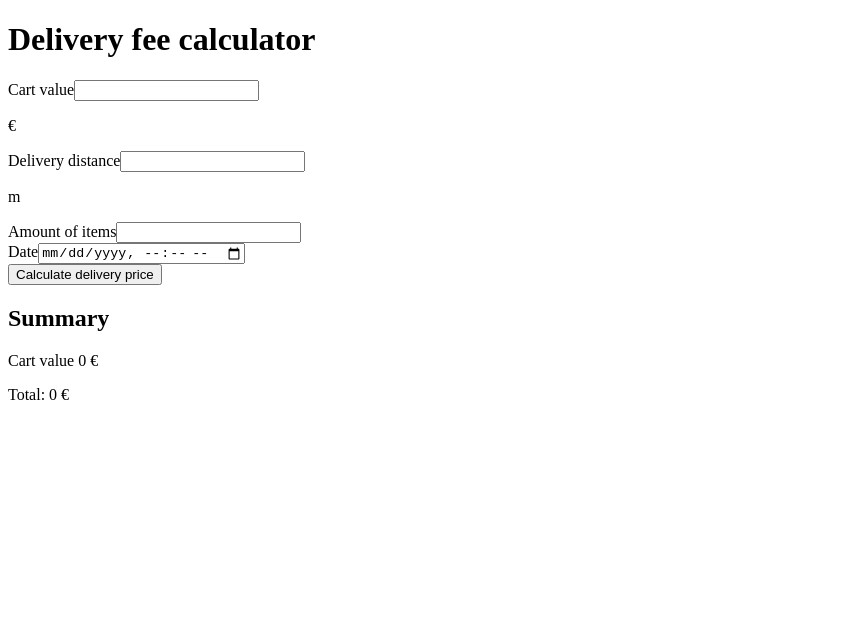
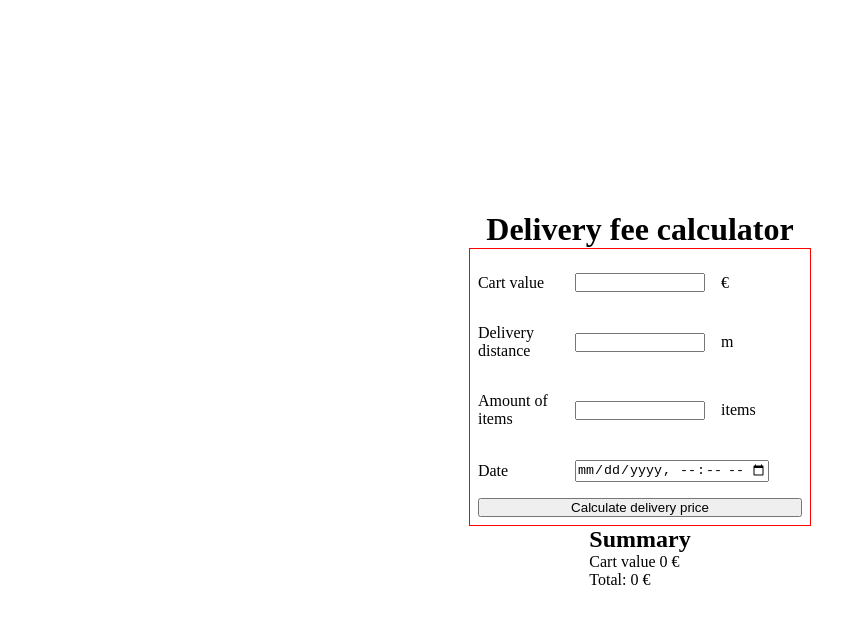
Before and after one commit to JerryUusis/delivery_fee_calculator, a React (Vite) app: page / in a window 1280 px wide. Shown: the top 624 px of the page, without its empty margins (0-866 px from the left). Built offline with nearby package versions, Linux system fonts and the light colour scheme.

Commit message:
Add initial styling and classNames

```diff
--- a/src/App.tsx
+++ b/src/App.tsx
@@ -154,7 +154,7 @@ function App() {
   }
 
   return (
-    <div>
+    <div className='main-container'>
       <h1>Delivery fee calculator</h1>
       <form onSubmit={(event) => calculateDeliveryTotal(
         event,
@@ -162,6 +162,7 @@ function App() {
         deliveryDistance,
         cartItems,
         rushHour)}>
+        <div className="input-fields-container">
           <NumberInput
             id='cart'
             labelText={"Cart value"}
@@ -183,12 +184,12 @@ function App() {
             labelText={"Amount of items"}
             handleNumberInput={handleNumberInput}
             stateType={setCartItems}
+            valueType='items'
             dataTestId='numberOfItems'
           />
-        <DateInput
-          handleDateAndTime={handleDateAndTime}
-        />
+        <DateInput handleDateAndTime={handleDateAndTime}/>
         <button type='submit'>Calculate delivery price</button>
+        </div>
       </form>
       <SummaryDisplay
         {...summary}
--- a/src/components/Date.tsx
+++ b/src/components/Date.tsx
@@ -4,12 +4,12 @@ interface DateProps {
 
 const DateInput: React.FC<DateProps> = ({ handleDateAndTime }) => {
     return (
-        <div className="input-container">
-            <label htmlFor="dateInput">Date</label>
+        <div className="date-input-container">
+            <label htmlFor="date-input">Date</label>
             <input
                 required
                 min={new Date().toISOString().slice(0, -8)}
-                id="dateInput"
+                id="date-input"
                 type="datetime-local"
                 data-test-id="orderTime"
                 onChange={handleDateAndTime}
--- a/src/components/NumberInput.tsx
+++ b/src/components/NumberInput.tsx
@@ -20,7 +20,7 @@ const NumberInput: React.FC<NumberInputProps> = ({
         onChange={(event) => handleNumberInput(event, stateType)}
         data-test-id={dataTestId}
       />
-      {valueType ? <p>{valueType}</p> : null}
+      {valueType ? <p className='value-type'>{valueType}</p> : null}
     </div>
   )
 }
--- a/src/index.css
+++ b/src/index.css
@@ -0,0 +1,59 @@
+* {
+    box-sizing: border-box;
+    padding: 0;
+    margin: 0;
+}
+
+#root {
+    height: 100vh;
+    width: 100vw;
+}
+
+.main-container {
+    height: 100vh;
+    display: flex;
+    flex-direction: column;
+    justify-content: center;
+    align-items: center;
+}
+
+.input-fields-container {
+    padding: 0.5rem;
+    display: flex;
+    flex-direction: column;
+    border: solid red 1px;
+}
+
+.input-container,
+.date-input-container {
+    display: flex;
+    padding: 1rem 0;
+    flex-wrap: nowrap;
+    align-items: center;
+    justify-content: space-between;
+}
+
+.input-container label,
+.input-container p,
+.date-input-container label,
+.date-input-container p
+{
+    width: 25%;
+}
+
+.input-container input {
+    width: 40%;
+}
+
+.value-type {
+    display: inline;
+}
+
+.date-input-container label {
+    margin-right: 1rem;
+}
+
+#date-input {
+    width: 60%;
+    margin-right: auto;
+}
```
Lines whose indentation alone changed are shown as unchanged.
